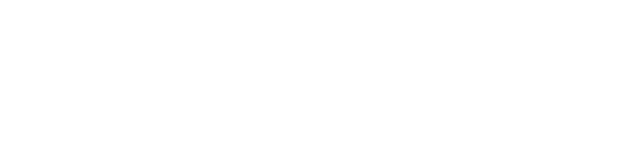
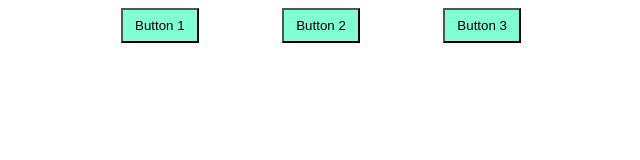
Before and after one commit to KostiantynPavlenko/pavlenko_front_end_pro, a plain HTML site: page index.html in a window 1280 px wide. Shown: the whole page, without its empty margins (319-959 px from the left). Drawn offline with Linux system fonts and the light colour scheme.

Commit message:
solved homework 12.2

```diff
--- a/index.html
+++ b/index.html
@@ -7,6 +7,11 @@
     <title>Front-end Pro</title>
 </head>
 <body>
+  <div class="buttons">
+    <button class="button">Button 1</button>
+    <button class="button">Button 2</button>
+    <button class="button">Button 3</button>
+  </div>
   <script src="main.js"></script>
 </body>
 </html>
--- a/main.js
+++ b/main.js
@@ -0,0 +1,7 @@
+const buttonsWrapper = document.querySelector('.buttons');
+
+buttonsWrapper.addEventListener('click', (event) => {
+  if (event.target.classList.contains('button')){
+    alert(`Pressed: ${event.target.textContent}`);
+  }
+});
--- a/style.css
+++ b/style.css
@@ -0,0 +1,13 @@
+.buttons {
+  display: flex;
+  justify-content: space-between;
+
+  max-width: 400px;
+
+  margin: 0 auto;
+}
+.button {
+  background-color: aquamarine;
+  padding: 8px 12px;
+  user-select: none;
+}
```
